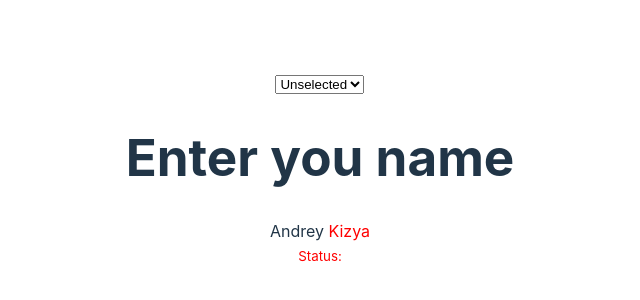
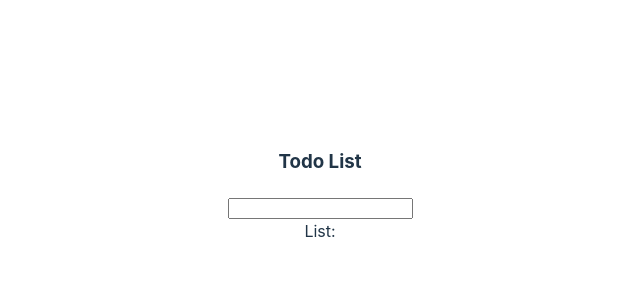
Before and after one commit to 1BigAnerson1/-, a Vue app: page / in a window 1280 px wide. Shown: the part 214-514 px from the top of the page, without its empty margins (320-960 px from the left). Built offline with nearby package versions, Linux system fonts and the light colour scheme.

Commit message:
Todo VUE

```diff
--- a/src/App.vue
+++ b/src/App.vue
@@ -3,48 +3,42 @@ import MyName from './components/MyName.vue';
 </script>
 
 <template>
-  <select
-    name="status"
-    @change="onSelectChange"
+  <h3>Todo List</h3>
+  <input
+    v-model="inputText"
+    @keyup.enter="canAddItemToTheList && onInputEnterKeyUp()"
   >
-    <option
-      v-if="!status"
-      value="unselected"
-      selected
+  <div>
+    List:
+    <div
+      v-for="(item, index) in todos"
+      :key="item"
     >
-      Unselected
-    </option>
-    <option
-      v-for="item in ['Ready', 'Start', 'Stop']"
-      :key="item"
-      :value="item"
-      :selected="item === status"
-    >
-      {{ item }}
-    </option>
-  </select>
-  <MyName
-    :status="status"
-    @reset="onStatusReset"
-  />
+      ({{ index + 1 }}) {{ item }}
+    </div>
+  </div>
 </template>
 
 <script>
 export default {
   data: () => ({
-    status: null
+    inputText: '',
+    todos: []
   }),
+  computed: {
+    canAddItemToTheList () {
+      return this.inputText?.length > 0;
+    },
+    todoText() { return this.inputText.trim();}
+  },
   methods: {
-    onSelectChange(event) {
-      console.log('>App -> onSelectChange:', event.target.value);
-      this.status = event.target.value;
-    },
-    onStatusReset () {
-      console.log('>App -> onSelectChange:', event.target.value);
-      this.status = null;
+    onInputEnterKeyUp() {
+      console.log('> App -> onInputEnterKeyUp:', this.inputText),
+      this.todos.push(this.inputText);
+      this.inputText ='';
+      }
     }
-  }
-};
+ };
 </script>
 
 <style scoped>
```
